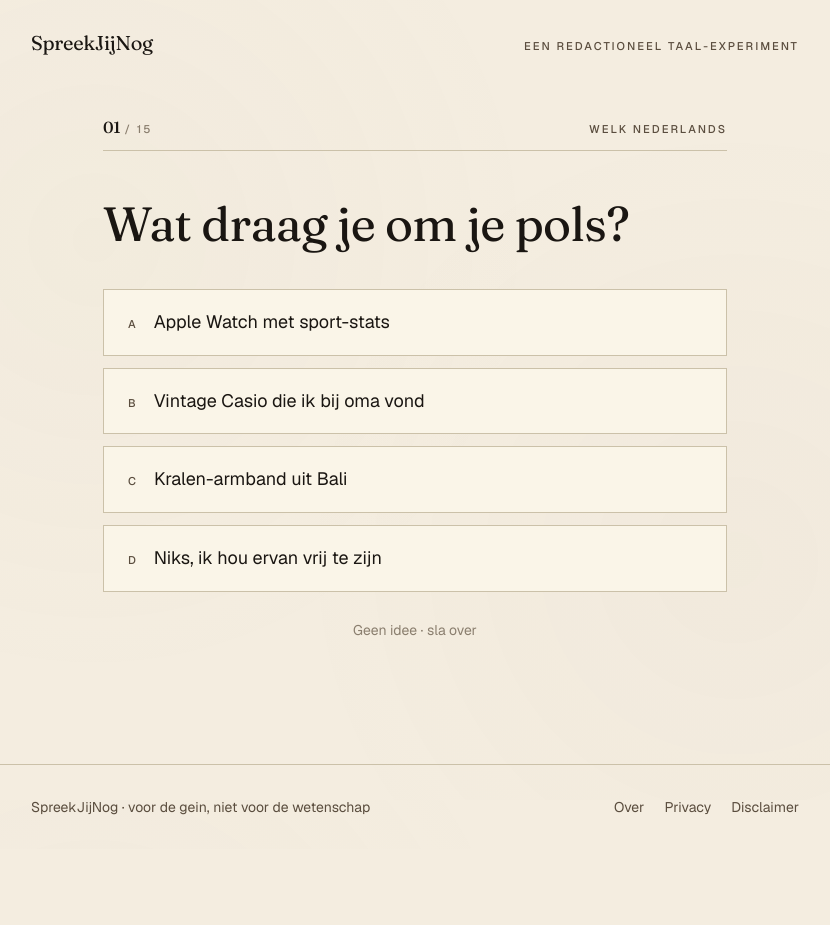
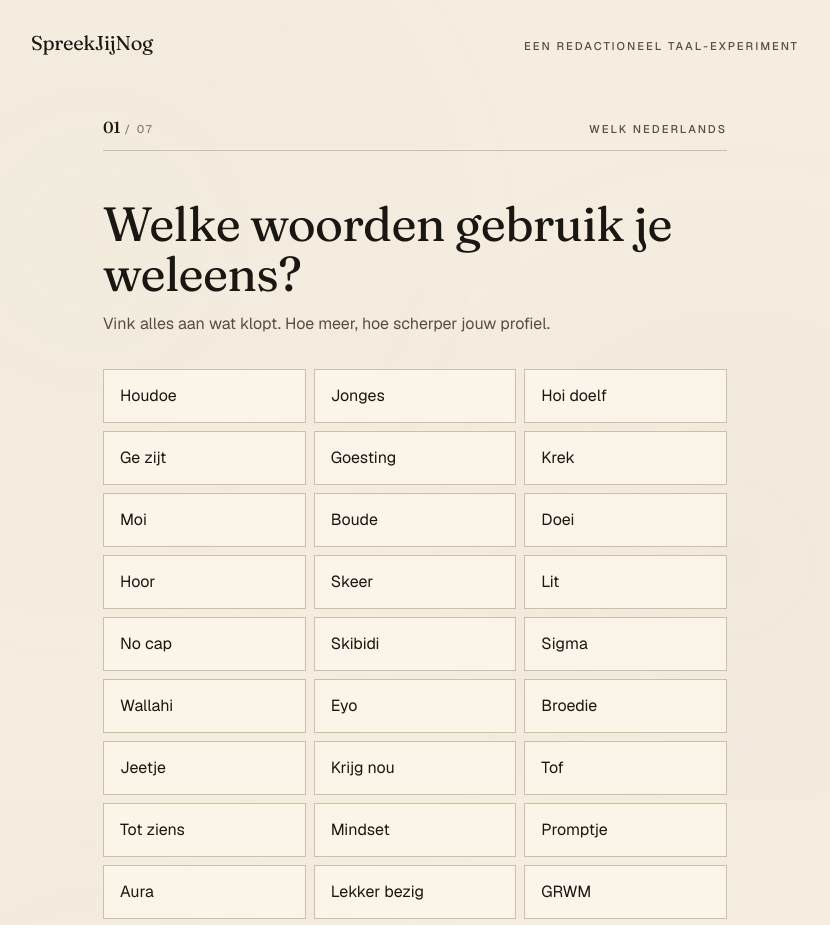
Before and after one commit to lejxf/spreekjijnog, a Next.js app: page /quiz/welk-nederlands in a window 1280 px wide. Shown: the top 925 px of the page, without its empty margins (225-1055 px from the left). Before the commit the page ends 849 px from the top, so only its background shows below. Built offline with nearby package versions, Linux system fonts and the light colour scheme.

Commit message:
Multi-select woordenset as quiz core: 1 multi-select with 30 words + 6 lifestyle verfijning questions. Quiz drops from 15 to ~7 screens (~90 sec)

```diff
--- a/app/quiz/welk-nederlands/QuizFlow.tsx
+++ b/app/quiz/welk-nederlands/QuizFlow.tsx
@@ -3,19 +3,13 @@
 import { useState, useMemo } from "react";
 import { useRouter } from "next/navigation";
 import { scoreQuiz } from "@/lib/scoring";
-import type { Quiz, QuizQuestion } from "@/lib/quiz-types";
+import type { Quiz, QuizQuestion, Answer } from "@/lib/quiz-types";
 
 interface Props {
   quiz: Quiz;
 }
 
-interface Answer {
-  questionId: string;
-  /** -1 = "Geen idee" — answer is recorded but contributes no tags */
-  optionIndex: number;
-}
-
-const QUESTIONS_PER_SESSION = 15;
+const VERFIJNING_COUNT = 6;
 const SKIP_INDEX = -1;
 
 function shuffle<T>(arr: T[]): T[] {
@@ -27,36 +21,49 @@ function shuffle<T>(arr: T[]): T[] {
   return copy;
 }
 
+/** A question is "lifestyle" (verfijning) if its id is q31_ or higher. */
+function isLifestyle(q: QuizQuestion): boolean {
+  const m = q.id.match(/^q(\d+)_/);
+  if (!m) return false;
+  return parseInt(m[1], 10) >= 31;
+}
+
 export default function QuizFlow({ quiz }: Props) {
   const router = useRouter();
 
-  const sessionQuestions = useMemo<QuizQuestion[]>(
-    () => shuffle(quiz.questions).slice(0, QUESTIONS_PER_SESSION),
-    [quiz.questions],
-  );
+  // Build session: 1 multi-select woordenset + 6 random lifestyle questions
+  const sessionQuestions = useMemo<QuizQuestion[]>(() => {
+    const multi = quiz.questions.find((q) => q.type === "multi_select");
+    const verfijning = shuffle(
+      quiz.questions.filter((q) => isLifestyle(q)),
+    ).slice(0, VERFIJNING_COUNT);
+    return multi ? [multi, ...verfijning] : verfijning;
+  }, [quiz.questions]);
 
   const [answers, setAnswers] = useState<Answer[]>([]);
   const [animatingOut, setAnimatingOut] = useState<number | null>(null);
   const [navigating, setNavigating] = useState(false);
+  const [multiPicked, setMultiPicked] = useState<number[]>([]);
 
   const currentIndex = answers.length;
   const totalQuestions = sessionQuestions.length;
   const currentQuestion = sessionQuestions[currentIndex];
-  const teaserIndex = Math.floor(totalQuestions / 2);
+  const isMulti = currentQuestion?.type === "multi_select";
+  const teaserIndex = 2; // shown right after the multi-select + 1 verfijning
 
   const teaserArchetype = useMemo(() => {
-    if (answers.length < 5) return null;
+    if (answers.length < 1) return null;
     return scoreQuiz({ ...quiz, questions: sessionQuestions }, answers).archetype;
   }, [answers, quiz, sessionQuestions]);
 
-  function handleSelect(optionIndex: number) {
+  function handleSingleSelect(optionIndex: number) {
     if (animatingOut !== null) return;
     setAnimatingOut(optionIndex);
 
     setTimeout(() => {
-      const newAnswers = [
+      const newAnswers: Answer[] = [
         ...answers,
-        { questionId: currentQuestion.id, optionIndex },
+        { questionId: currentQuestion.id, selected: [optionIndex] },
       ];
       setAnswers(newAnswers);
       setAnimatingOut(null);
@@ -65,6 +72,32 @@ export default function QuizFlow({ quiz }: Props) {
         navigateToResult(newAnswers);
       }
     }, 320);
+  }
+
+  function toggleMulti(optionIndex: number) {
+    setMultiPicked((prev) =>
+      prev.includes(optionIndex)
+        ? prev.filter((i) => i !== optionIndex)
+        : [...prev, optionIndex],
+    );
+  }
+
+  function submitMulti() {
+    if (animatingOut !== null) return;
+    setAnimatingOut(0);
+    setTimeout(() => {
+      const newAnswers: Answer[] = [
+        ...answers,
+        { questionId: currentQuestion.id, selected: [...multiPicked] },
+      ];
+      setAnswers(newAnswers);
+      setMultiPicked([]);
+      setAnimatingOut(null);
+
+      if (newAnswers.length >= totalQuestions) {
+        navigateToResult(newAnswers);
+      }
+    }, 280);
   }
 
   function navigateToResult(finalAnswers: Answer[]) {
@@ -85,7 +118,6 @@ export default function QuizFlow({ quiz }: Props) {
     router.push(`/r/${result.archetype.id}?${params.toString()}`);
   }
 
-  // ─── Navigating ────────────────────────────────────────────────────
   if (navigating) {
     return (
       <div className="text-center py-32">
@@ -94,14 +126,15 @@ export default function QuizFlow({ quiz }: Props) {
     );
   }
 
-  // ─── Quiz ──────────────────────────────────────────────────────────
   const progress = (currentIndex / totalQuestions) * 100;
-  const showTeaser = currentIndex === teaserIndex && teaserArchetype;
+  const showTeaser =
+    currentIndex === teaserIndex && teaserArchetype && currentIndex > 0;
   const questionNumber = String(currentIndex + 1).padStart(2, "0");
   const totalNumber = String(totalQuestions).padStart(2, "0");
 
   return (
     <div className="max-w-2xl mx-auto px-6 py-8 sm:py-12">
+      {/* Progress */}
       <div className="mb-12">
         <div className="flex justify-between items-baseline mb-3">
           <div className="eyebrow flex items-baseline gap-1">
@@ -122,6 +155,7 @@ export default function QuizFlow({ quiz }: Props) {
         </div>
       </div>
 
+      {/* Mid-quiz teaser */}
       {showTeaser && teaserArchetype && (
         <div className="mb-10 fade-up">
           <div className="section-rule eyebrow mb-4">
@@ -138,24 +172,132 @@ export default function QuizFlow({ quiz }: Props) {
         </div>
       )}
 
+      {/* Question */}
       <div
         className={`transition-opacity duration-300 ${
           animatingOut !== null ? "opacity-0" : "opacity-100"
         }`}
         key={currentQuestion.id}
       >
-        <h1 className="display text-3xl sm:text-4xl md:text-5xl mb-10 leading-tight text-[var(--ink)]">
+        <h1 className="display text-3xl sm:text-4xl md:text-5xl mb-3 leading-tight text-[var(--ink)]">
           {currentQuestion.prompt}
         </h1>
 
+        {currentQuestion.subtitle && (
+          <p className="text-base text-[var(--ink-soft)] mb-8 leading-relaxed">
+            {currentQuestion.subtitle}
+          </p>
+        )}
+
+        {!currentQuestion.subtitle && <div className="mb-8" />}
+
+        {isMulti ? (
+          <MultiSelectGrid
+            options={currentQuestion.options.map((o) => o.label)}
+            picked={multiPicked}
+            onToggle={toggleMulti}
+            onSubmit={submitMulti}
+            disabled={animatingOut !== null}
+          />
+        ) : (
+          <SingleChoiceList
+            options={currentQuestion.options.map((o) => o.label)}
+            animatingOut={animatingOut}
+            onSelect={handleSingleSelect}
+            onSkip={() => handleSingleSelect(SKIP_INDEX)}
+          />
+        )}
+      </div>
+    </div>
+  );
+}
+
+// ─── Multi-select grid ─────────────────────────────────────────────────
+function MultiSelectGrid({
+  options,
+  picked,
+  onToggle,
+  onSubmit,
+  disabled,
+}: {
+  options: string[];
+  picked: number[];
+  onToggle: (i: number) => void;
+  onSubmit: () => void;
+  disabled: boolean;
+}) {
+  return (
+    <>
+      <div className="grid grid-cols-2 sm:grid-cols-3 gap-2 mb-6">
+        {options.map((label, i) => {
+          const isPicked = picked.includes(i);
+          return (
+            <button
+              key={i}
+              onClick={() => onToggle(i)}
+              disabled={disabled}
+              className={`px-3 py-3 sm:px-4 sm:py-3.5 border text-sm sm:text-base text-left transition-all
+                ${
+                  isPicked
+                    ? "bg-[var(--ink)] text-[var(--paper)] border-[var(--ink)]"
+                    : "bg-[var(--paper-light)] border-[var(--rule)] text-[var(--ink)] hover:border-[var(--ink)] hover:bg-[var(--paper)]"
+                }
+                disabled:cursor-not-allowed`}
+            >
+              <span className="leading-snug">{label}</span>
+            </button>
+          );
+        })}
+      </div>
+
+      <div className="sticky bottom-4 sm:static flex items-center justify-between gap-4 pt-4 border-t border-[var(--rule)] bg-[var(--paper)]">
+        <span className="text-sm text-[var(--ink-soft)]">
+          {picked.length === 0 ? (
+            <>Geen idee? Sla over.</>
+          ) : (
+            <>
+              <strong className="text-[var(--ink)]">{picked.length}</strong>{" "}
+              {picked.length === 1 ? "woord" : "woorden"} aangevinkt
+            </>
+          )}
+        </span>
+        <button
+          onClick={onSubmit}
+          disabled={disabled}
+          className="group inline-flex items-center gap-3 bg-[var(--ink)] text-[var(--paper)] px-6 py-3 text-base font-medium hover:bg-[var(--stamp)] transition-colors disabled:opacity-40 disabled:cursor-not-allowed"
+        >
+          <span>{picked.length === 0 ? "Sla over" : "Volgende"}</span>
+          <span className="transition-transform group-hover:translate-x-1">
+            →
+          </span>
+        </button>
+      </div>
+    </>
+  );
+}
+
+// ─── Single-choice list ────────────────────────────────────────────────
+function SingleChoiceList({
+  options,
+  animatingOut,
+  onSelect,
+  onSkip,
+}: {
+  options: string[];
+  animatingOut: number | null;
+  onSelect: (i: number) => void;
+  onSkip: () => void;
+}) {
+  return (
+    <>
       <div className="flex flex-col gap-3">
-          {currentQuestion.options.map((option, i) => {
+        {options.map((label, i) => {
           const isSelected = animatingOut === i;
           const letter = String.fromCharCode(65 + i);
           return (
             <button
               key={i}
-                onClick={() => handleSelect(i)}
+              onClick={() => onSelect(i)}
               disabled={animatingOut !== null}
               className={`group text-left px-5 py-4 sm:px-6 sm:py-5 border transition-all flex items-baseline gap-4
                 ${
@@ -174,17 +316,14 @@ export default function QuizFlow({ quiz }: Props) {
               >
                 {letter}
               </span>
-                <span className="text-base sm:text-lg leading-snug">
-                  {option.label}
-                </span>
+              <span className="text-base sm:text-lg leading-snug">{label}</span>
             </button>
           );
         })}
       </div>
 
-        {/* "Geen idee" — low-friction skip option */}
       <button
-          onClick={() => handleSelect(SKIP_INDEX)}
+        onClick={onSkip}
         disabled={animatingOut !== null}
         className={`mt-4 w-full text-center py-3 text-sm transition-all disabled:cursor-not-allowed
           ${
@@ -195,7 +334,6 @@ export default function QuizFlow({ quiz }: Props) {
       >
         Geen idee · sla over
       </button>
-      </div>
-    </div>
+    </>
   );
 }
--- a/content/quizzes/welk-nederlands.json
+++ b/content/quizzes/welk-nederlands.json
@@ -3,6 +3,44 @@
   "title": "Welk Nederlands spreek jij?",
   "description": "Dertig woorden, drie minuten, één archetype op generatie, regio en register.",
   "questions": [
+    {
+      "id": "q_woordenset",
+      "type": "multi_select",
+      "prompt": "Welke woorden gebruik je weleens?",
+      "subtitle": "Vink alles aan wat klopt. Hoe meer, hoe scherper jouw profiel.",
+      "options": [
+        { "label": "Houdoe", "tags": { "region": "noord-brabant", "register": "informeel" } },
+        { "label": "Jonges", "tags": { "region": "noord-brabant", "register": "informeel" } },
+        { "label": "Hoi doelf", "tags": { "region": "limburg", "register": "dialect" } },
+        { "label": "Ge zijt", "tags": { "region": "vlaams/limburg", "register": "dialect" } },
+        { "label": "Goesting", "tags": { "region": "vlaams", "register": "informeel" } },
+        { "label": "Krek", "tags": { "region": "friesland", "register": "dialect", "generation": 1955 } },
+        { "label": "Moi", "tags": { "region": "groningen", "register": "dialect" } },
+        { "label": "Boude", "tags": { "region": "achterhoek", "register": "dialect" } },
+        { "label": "Doei", "tags": { "region": "hollands", "register": "informeel", "generation": 1990 } },
+        { "label": "Hoor", "tags": { "region": "hollands", "register": "informeel", "generation": 1965 } },
+        { "label": "Skeer", "tags": { "generation": 2018, "register": "straat" } },
+        { "label": "Lit", "tags": { "generation": 2017, "register": "straat" } },
+        { "label": "No cap", "tags": { "generation": 2019, "register": "straat" } },
+        { "label": "Skibidi", "tags": { "generation": 2020, "register": "straat", "vibe": "online" } },
+        { "label": "Sigma", "tags": { "generation": 2022, "register": "straat", "vibe": "online" } },
+        { "label": "Wallahi", "tags": { "generation": 2015, "register": "straat" } },
+        { "label": "Eyo", "tags": { "generation": 2010, "register": "straat", "vibe": "rauw", "region": "hollands" } },
+        { "label": "Broedie", "tags": { "generation": 2010, "register": "straat", "vibe": "rauw", "region": "hollands" } },
+        { "label": "Jeetje", "tags": { "generation": 1965, "register": "informeel" } },
+        { "label": "Krijg nou", "tags": { "generation": 1960, "register": "informeel" } },
+        { "label": "Tof", "tags": { "generation": 1975, "register": "informeel" } },
+        { "label": "Tot ziens", "tags": { "register": "formeel", "generation": 1965 } },
+        { "label": "Mindset", "tags": { "vibe": "online", "generation": 1985, "register": "informeel" } },
+        { "label": "Promptje", "tags": { "vibe": "online", "generation": 1985, "register": "informeel" } },
+        { "label": "Aura", "tags": { "vibe": "online", "generation": 2022, "register": "straat" } },
+        { "label": "Lekker bezig", "tags": { "vibe": "sport", "region": "hollands", "register": "informeel" } },
+        { "label": "GRWM", "tags": { "vibe": "online", "generation": 2002, "register": "informeel" } },
+        { "label": "Geachte", "tags": { "register": "formeel", "generation": 1960 } },
+        { "label": "Eens kijken hoor", "tags": { "vibe": "huiselijk", "generation": 1960, "region": "noord", "register": "informeel" } },
+        { "label": "Goh", "tags": { "register": "informeel", "generation": 1955, "region": "hollands" } }
+      ]
+    },
     {
       "id": "q1_skeer",
       "prompt": "Wat betekent 'skeer'?",
--- a/lib/scoring.ts
+++ b/lib/scoring.ts
@@ -1,30 +1,28 @@
 import type {
   Quiz,
-  QuizOption,
   Archetype,
   UserProfile,
   QuizResult,
   Register,
   Vibe,
+  Answer,
 } from "./quiz-types";
 
 /**
- * Score a quiz attempt given the user's selected option index per question.
- * Returns a profile (3 axes) and the best-matching archetype.
+ * Score a quiz attempt given the user's answers (each potentially with multiple selected options).
+ * Returns a profile (4 axes) and the best-matching archetype.
  */
-export function scoreQuiz(
-  quiz: Quiz,
-  answers: { questionId: string; optionIndex: number }[],
-): QuizResult {
+export function scoreQuiz(quiz: Quiz, answers: Answer[]): QuizResult {
   const pickedTags = answers
-    .map((a) => {
-      // optionIndex < 0 = "Geen idee" — contributes no tags
-      if (a.optionIndex < 0) return null;
+    .flatMap((a) => {
+      if (!a.selected || a.selected.length === 0) return [];
       const q = quiz.questions.find((q) => q.id === a.questionId);
-      const opt: QuizOption | undefined = q?.options[a.optionIndex];
-      return opt?.tags;
-    })
-    .filter((t): t is NonNullable<typeof t> => t != null);
+      if (!q) return [];
+      return a.selected
+        .filter((idx) => idx >= 0)
+        .map((idx) => q.options[idx]?.tags)
+        .filter((t): t is NonNullable<typeof t> => t != null);
+    });
 
   // Generation: average of picked generation tags
   const genValues = pickedTags
```
Also changed, not shown: lib/quiz-types.ts (+14 -0 lines). Lines whose indentation alone changed are shown as unchanged.
